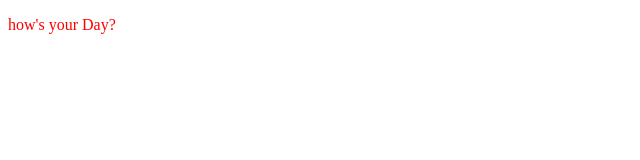
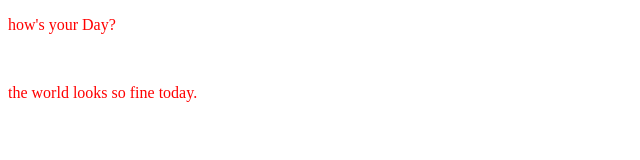
Before and after one commit to LacyPotato/B-repo, a plain HTML site: page index.html in a window 1280 px wide. Shown: the whole page, without its empty margins (0-640 px from the left). Drawn offline with Linux system fonts and the light colour scheme.

Commit message:
add some feature

```diff
--- a/index.html
+++ b/index.html
@@ -8,5 +8,7 @@
 </head>
 <body>
     <p>how's your Day?</p>
+    <br>
+    <p>the world looks so fine today.</p>
 </body>
 </html>
```
